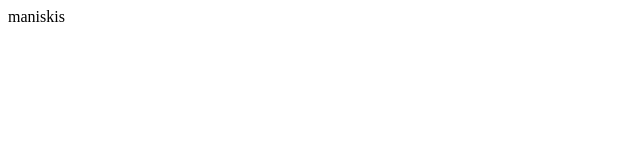
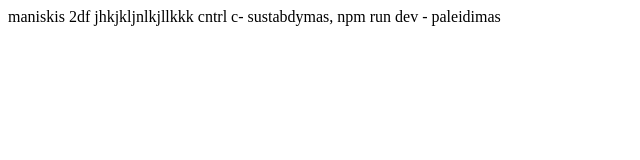
Before and after one commit to Karlsonas23/serlokas44, a website: page index.html in a window 1280 px wide. Shown: the whole page, without its empty margins (0-640 px from the left). Drawn offline with Linux system fonts and the light colour scheme.

Commit message:
Dev script

```diff
--- a/index.html
+++ b/index.html
@@ -7,6 +7,6 @@
     <title>Document</title>
 </head>
 <body>
-    maniskis
+    maniskis 2df jhkjkljnlkjllkkk  cntrl c- sustabdymas, npm run dev - paleidimas
 </body>
 </html>
--- a/package.json
+++ b/package.json
@@ -4,6 +4,7 @@
   "description": "",
   "main": "index.js",
   "scripts": {
+    "dev": "dead-server --host=localhost --port=3000",
     "test": "echo \"Error: no test specified\" && exit 1"
   },
   "keywords": [],
```
